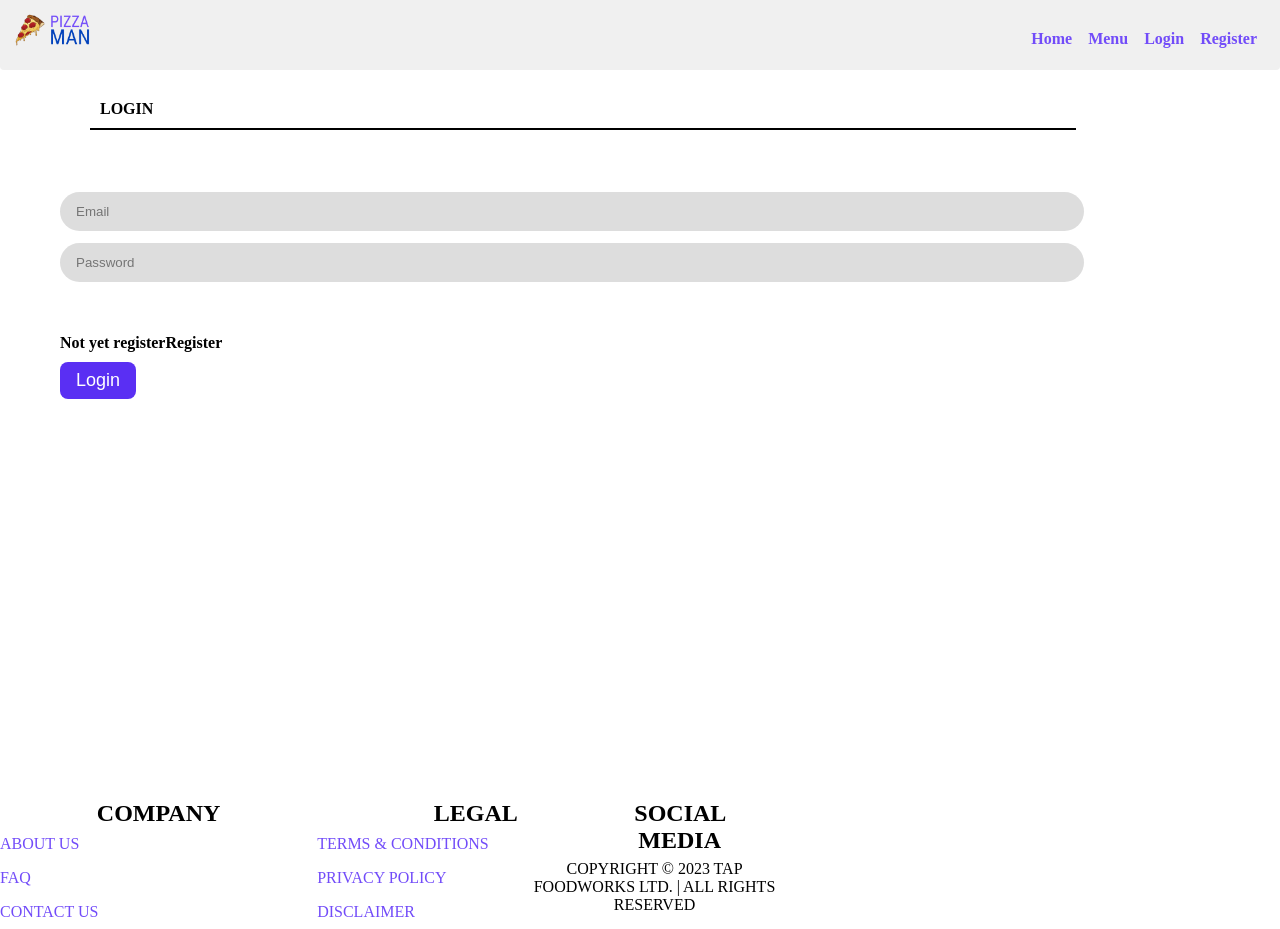
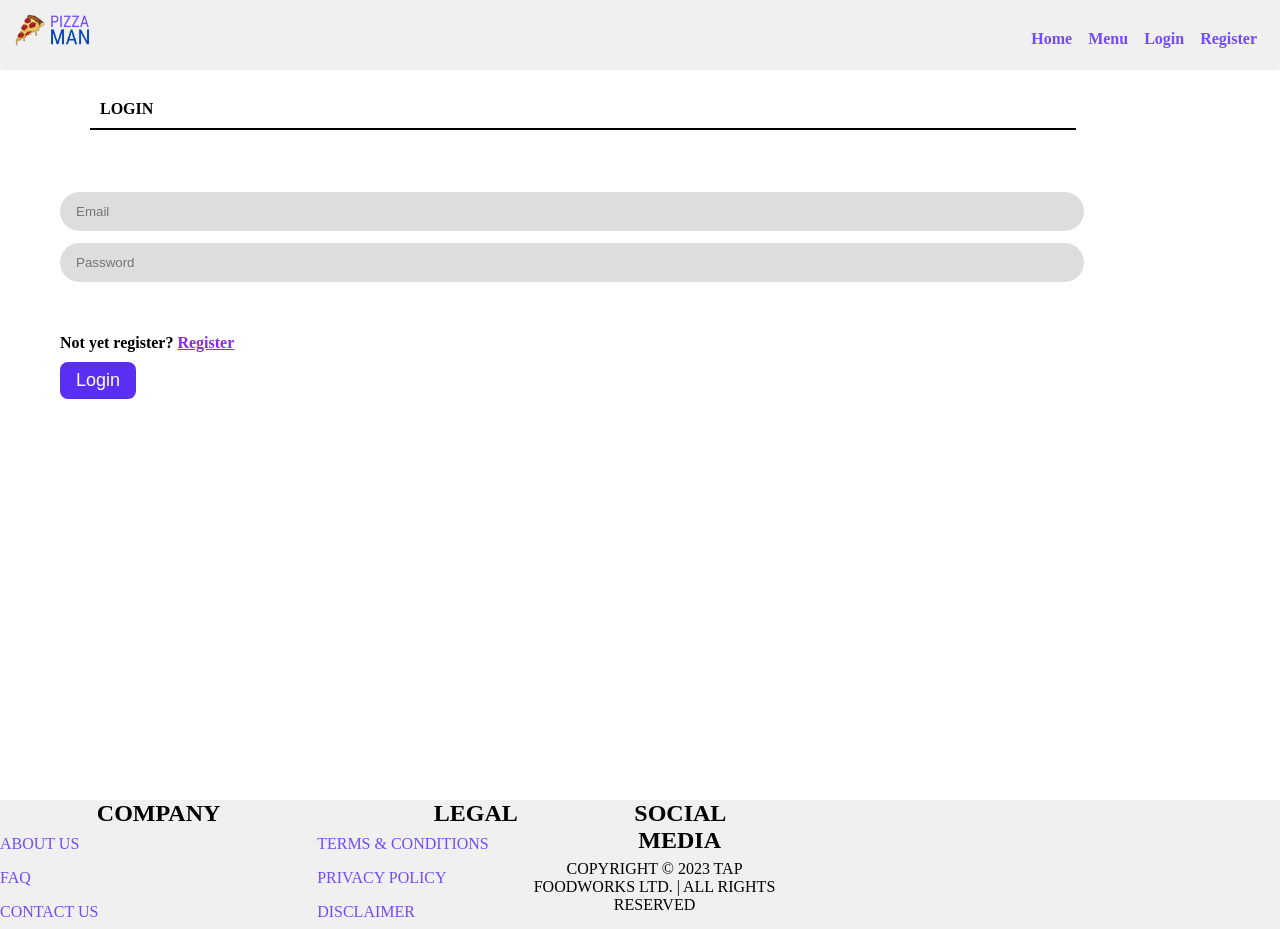
Before and after one commit to ronkips/Pizza-inn, a Next.js app: page /login in a window 1280 px wide. Built offline with nearby package versions, Linux system fonts and the light colour scheme.

Commit message:
authenticatio  update

```diff
--- a/src/components/Auth/Login.jsx
+++ b/src/components/Auth/Login.jsx
@@ -1,12 +1,10 @@
 import React from "react";
 import LoginForm from "./LoginForm";
 import style from "../../styles/Auth.module.css";
-import Link from "next/link";
 const Login = () => {
   return (
     <div className={style.PageBody}>
-      <span className={style.PageTitle}>
-        <Link href={"/register"}>Login</Link>
+      <span className={style.PageTitle}>Login
       </span>
       <div className={style.HR}></div>
 
--- a/src/components/Auth/LoginForm.jsx
+++ b/src/components/Auth/LoginForm.jsx
@@ -22,8 +22,8 @@ const LoginForm = () => {
           type="password"
         />
         <p className={style.Span}>
-          Not yet register
-          <Link href={"/register"}>Register</Link>
+          Not yet register? {""}
+          <Link className="navlink" href={"/register"}>Register</Link>
         </p>
         <button className={style.Btn}>Login</button>
       </form>
--- a/src/components/Auth/Register.jsx
+++ b/src/components/Auth/Register.jsx
@@ -33,7 +33,9 @@ const Register = () => {
         />
         <p className={style.Span}>
           Already registered? {""}
-          <Link href={"/login"}>Login</Link>
+          <Link className="navlink" href={"/login"}>
+            Login
+          </Link>
         </p>
         <button className={style.Btn}>Register</button>
       </form>
--- a/src/styles/Footer.module.css
+++ b/src/styles/Footer.module.css
@@ -1,6 +1,6 @@
 .Footer {
   display: flex;
-  /* background-color: #eb1919; */
+  background-color: #f0f0f0;
 }
 
 .H2 {
--- a/src/styles/globals.css
+++ b/src/styles/globals.css
@@ -65,3 +65,10 @@ body {
   height: 2px;
   left: 90px;
 }
+.navlink {
+  color: blueviolet;
+  text-decoration: underline;
+}
+.navlink:hover {
+  color: blue;
+}
```
